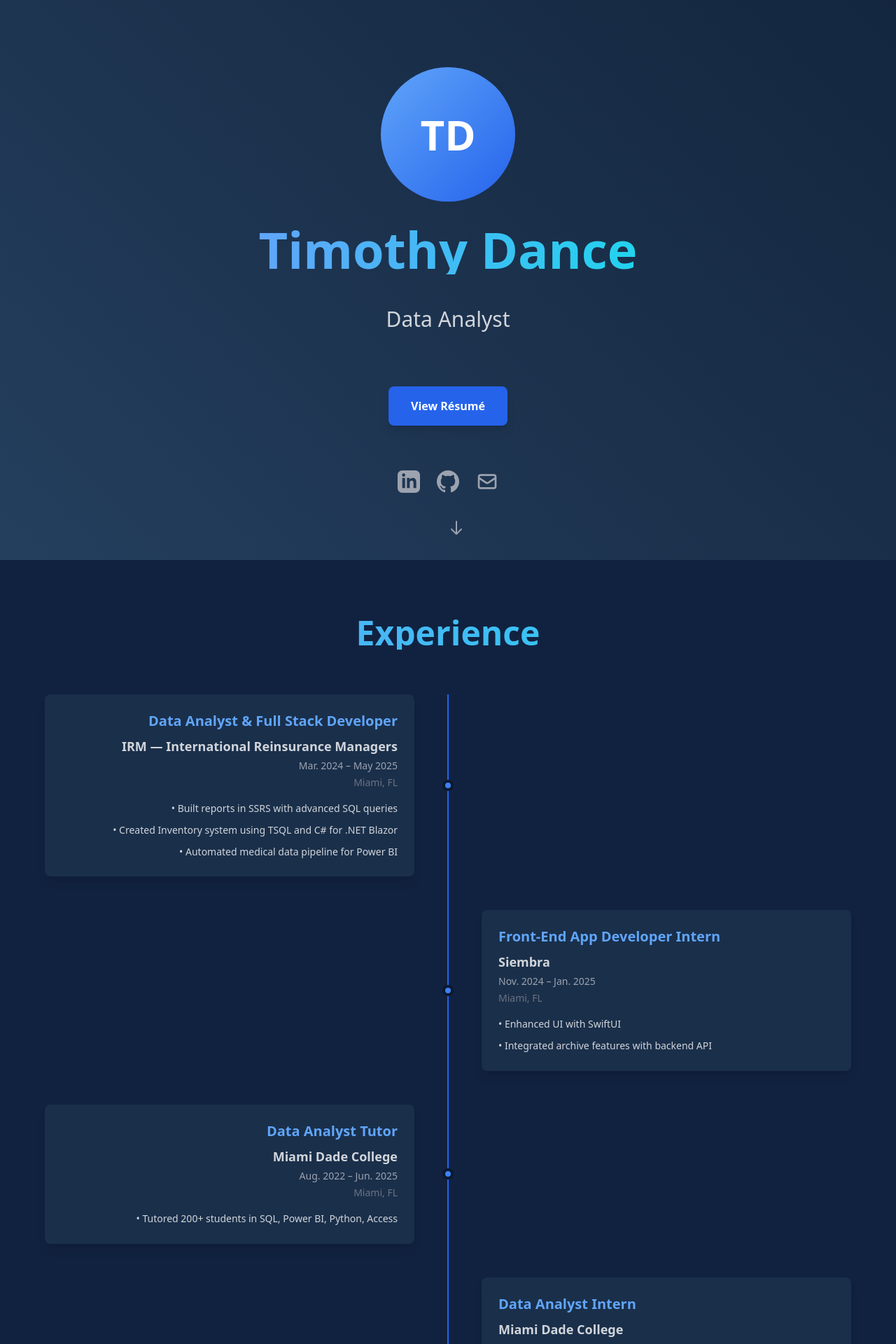
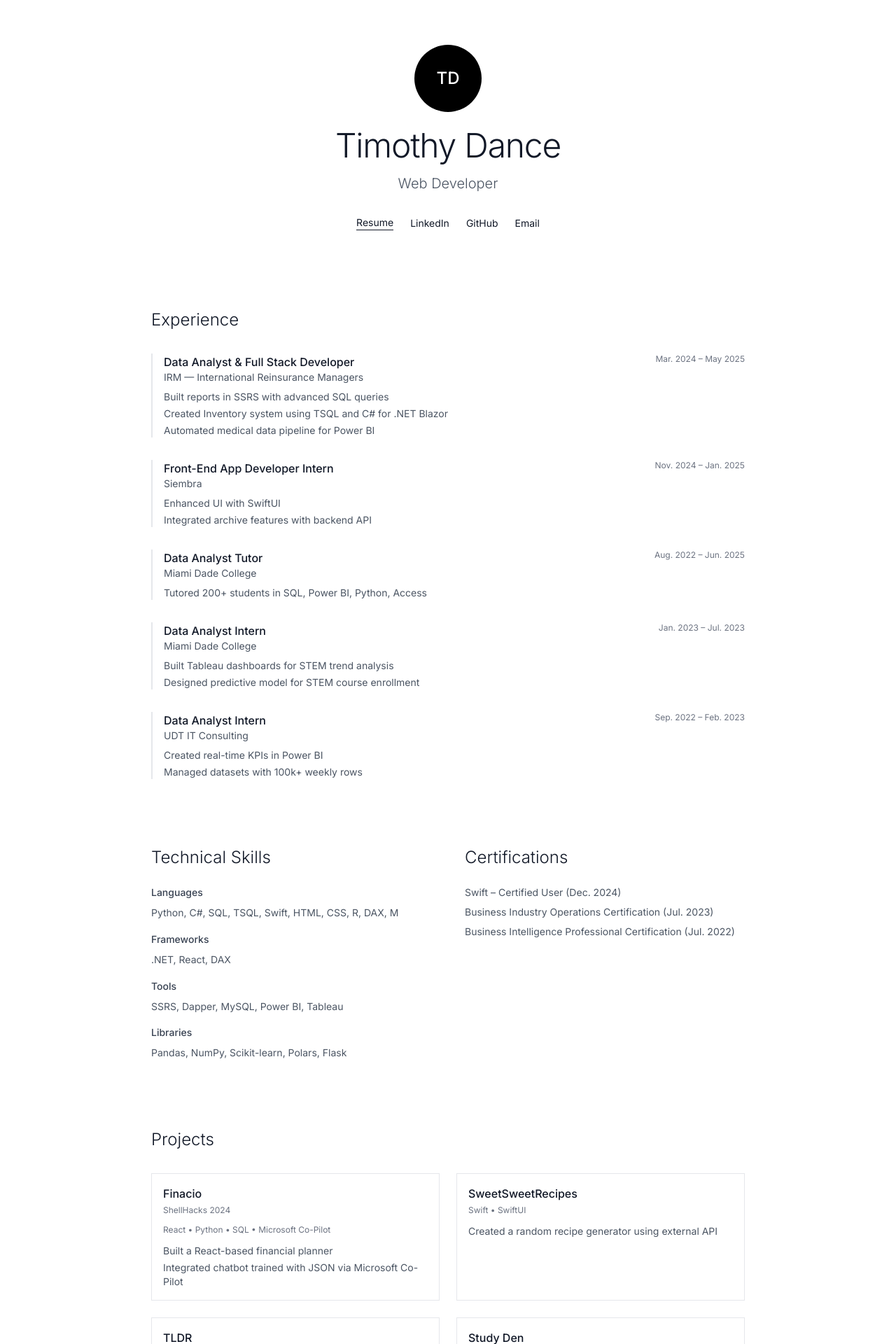
Before and after one commit to Kumasega64/profilePage, a React (Vite) app: page / in a window 1280 px wide. Shown: the top 1920 px of the page at 70% size. Built offline with nearby package versions, Linux system fonts and the light colour scheme.

Commit message:
Updated tailwind.config.js

```diff
--- a/src/App.jsx
+++ b/src/App.jsx
@@ -2,20 +2,20 @@ import React from 'react';
 import Hero from './components/Hero';
 import Experience from './components/Experience';
 import Skills from './components/Skills';
-import Education from './components/Education';
 import Projects from './components/Projects';
 
 function App() {
   return (
-    <div className="min-h-screen">
+    <div className="min-h-screen bg-white">
       <Hero />
       <Experience />
       <Skills />
-      <Education />
       <Projects />
 
-      <footer className="bg-navy-800 py-8 text-center text-gray-400 border-t border-navy-700">
-        <p>&copy; {new Date().getFullYear()} Timothy Dance. All rights reserved.</p>
+      <footer className="max-w-4xl mx-auto px-6 py-8 border-t border-gray-200">
+        <p className="text-xs text-gray-500 text-center">
+          &copy; {new Date().getFullYear()} Timothy Dance
+        </p>
       </footer>
     </div>
   );
--- a/src/components/Experience.jsx
+++ b/src/components/Experience.jsx
@@ -55,56 +55,30 @@ const experiences = [
 
 const Experience = () => {
   return (
-    <section id="experience" className="py-20 px-4 bg-navy-800">
-      <div className="max-w-6xl mx-auto">
-        <h2 className="text-4xl md:text-5xl font-bold text-center mb-16 bg-gradient-to-r from-blue-400 to-cyan-400 bg-clip-text text-transparent">
-          Experience
-        </h2>
+    <section id="experience" className="max-w-4xl mx-auto px-6 py-12">
+      <h2 className="text-2xl font-light text-gray-900 mb-8">Experience</h2>
 
-        <div className="relative">
-          <div className="absolute left-0 md:left-1/2 transform md:-translate-x-1/2 h-full w-0.5 bg-blue-600"></div>
-
-          <div className="space-y-12">
+      <div className="space-y-8">
         {experiences.map((exp, index) => (
-              <div
-                key={index}
-                className={`relative flex flex-col md:flex-row items-start md:items-center ${
-                  index % 2 === 0 ? 'md:flex-row' : 'md:flex-row-reverse'
-                }`}
-              >
-                <div className="absolute left-0 md:left-1/2 transform md:-translate-x-1/2 w-4 h-4 bg-blue-500 rounded-full border-4 border-navy-900"></div>
-
-                <div
-                  className={`ml-8 md:ml-0 md:w-1/2 ${
-                    index % 2 === 0 ? 'md:pr-12 md:text-right' : 'md:pl-12'
-                  }`}
-                >
-                  <div className="bg-navy-700 p-6 rounded-lg shadow-lg hover:shadow-blue-500/20 transition-all duration-300 transform hover:-translate-y-1">
-                    <h3 className="text-xl font-bold text-blue-400 mb-2">
+          <div key={index} className="border-l-2 border-gray-200 pl-4">
+            <div className="flex justify-between items-start mb-2">
+              <div>
+                <h3 className="text-base font-medium text-gray-900">
                   {exp.title}
                 </h3>
-                    <h4 className="text-lg font-semibold text-gray-300 mb-1">
-                      {exp.company}
-                    </h4>
-                    <p className="text-sm text-gray-400 mb-1">{exp.dates}</p>
-                    <p className="text-sm text-gray-500 mb-4">{exp.location}</p>
-                    <ul
-                      className={`space-y-2 text-gray-300 ${
-                        index % 2 === 0 ? 'md:text-right' : ''
-                      }`}
-                    >
+                <p className="text-sm text-gray-600">{exp.company}</p>
+              </div>
+              <span className="text-xs text-gray-500 whitespace-nowrap ml-4">
+                {exp.dates}
+              </span>
+            </div>
+            <ul className="space-y-1 text-sm text-gray-600">
               {exp.responsibilities.map((resp, idx) => (
-                        <li key={idx} className="text-sm leading-relaxed">
-                          • {resp}
-                        </li>
+                <li key={idx}>{resp}</li>
               ))}
             </ul>
           </div>
-                </div>
-              </div>
         ))}
-          </div>
-        </div>
       </div>
     </section>
   );
--- a/src/components/Hero.jsx
+++ b/src/components/Hero.jsx
@@ -13,80 +13,55 @@ const Hero = () => {
   }, []);
 
   return (
-    <section className="min-h-screen flex flex-col items-center justify-center px-4 relative overflow-hidden">
-      <div className="absolute inset-0 animated-gradient -z-10"></div>
-
-      <div className="max-w-4xl mx-auto text-center space-y-8">
-        <div className="relative w-48 h-48 mx-auto mb-8">
-          <div className="w-full h-full rounded-full bg-gradient-to-br from-blue-400 to-blue-600 flex items-center justify-center text-6xl font-bold">
-            TD
-          </div>
+    <section className="max-w-4xl mx-auto px-6 py-16">
+      <div className="text-center space-y-4">
+        <div className="w-24 h-24 mx-auto mb-6 rounded-full bg-black text-white flex items-center justify-center text-2xl font-medium">
+          TD
         </div>
 
-        <h1 className="text-5xl md:text-7xl font-bold mb-4 bg-gradient-to-r from-blue-400 to-cyan-400 bg-clip-text text-transparent">
+        <h1 className="text-5xl font-light tracking-tight text-gray-900">
           Timothy Dance
         </h1>
 
-        <div className="h-16 flex items-center justify-center">
-          <div className="relative perspective-1000">
-            <h2 className="text-2xl md:text-3xl text-gray-300 font-light">
-              {titles[currentTitleIndex]}
-            </h2>
-          </div>
-        </div>
+        <p className="text-xl text-gray-600 font-light">
+          {titles[currentTitleIndex]}
+        </p>
 
-        <div className="pt-8">
+        <div className="pt-4 flex justify-center items-center space-x-6">
           <a
             href="/resume.pdf"
             target="_blank"
             rel="noopener noreferrer"
-            className="inline-block px-8 py-4 bg-blue-600 hover:bg-blue-700 text-white font-semibold rounded-lg transition-all duration-300 transform hover:scale-105 shadow-lg hover:shadow-blue-500/50"
+            className="text-sm text-gray-900 hover:text-gray-600 transition-colors border-b border-gray-900 hover:border-gray-600"
           >
-            View Résumé
+            Resume
           </a>
-        </div>
 
-        <div className="flex justify-center space-x-6 pt-8">
           <a
             href="https://www.linkedin.com/in/timothy-dance-231149259/"
             target="_blank"
             rel="noopener noreferrer"
-            className="text-gray-400 hover:text-blue-400 transition-colors duration-300 transform hover:scale-110"
-            aria-label="LinkedIn"
+            className="text-sm text-gray-900 hover:text-gray-600 transition-colors"
           >
-            <svg className="w-8 h-8" fill="currentColor" viewBox="0 0 24 24">
-              <path d="M19 0h-14c-2.761 0-5 2.239-5 5v14c0 2.761 2.239 5 5 5h14c2.762 0 5-2.239 5-5v-14c0-2.761-2.238-5-5-5zm-11 19h-3v-11h3v11zm-1.5-12.268c-.966 0-1.75-.79-1.75-1.764s.784-1.764 1.75-1.764 1.75.79 1.75 1.764-.783 1.764-1.75 1.764zm13.5 12.268h-3v-5.604c0-3.368-4-3.113-4 0v5.604h-3v-11h3v1.765c1.396-2.586 7-2.777 7 2.476v6.759z"/>
-            </svg>
+            LinkedIn
           </a>
 
           <a
             href="https://github.com/Kumasega64"
             target="_blank"
             rel="noopener noreferrer"
-            className="text-gray-400 hover:text-blue-400 transition-colors duration-300 transform hover:scale-110"
-            aria-label="GitHub"
+            className="text-sm text-gray-900 hover:text-gray-600 transition-colors"
           >
-            <svg className="w-8 h-8" fill="currentColor" viewBox="0 0 24 24">
-              <path d="M12 0c-6.626 0-12 5.373-12 12 0 5.302 3.438 9.8 8.207 11.387.599.111.793-.261.793-.577v-2.234c-3.338.726-4.033-1.416-4.033-1.416-.546-1.387-1.333-1.756-1.333-1.756-1.089-.745.083-.729.083-.729 1.205.084 1.839 1.237 1.839 1.237 1.07 1.834 2.807 1.304 3.492.997.107-.775.418-1.305.762-1.604-2.665-.305-5.467-1.334-5.467-5.931 0-1.311.469-2.381 1.236-3.221-.124-.303-.535-1.524.117-3.176 0 0 1.008-.322 3.301 1.23.957-.266 1.983-.399 3.003-.404 1.02.005 2.047.138 3.006.404 2.291-1.552 3.297-1.23 3.297-1.23.653 1.653.242 2.874.118 3.176.77.84 1.235 1.911 1.235 3.221 0 4.609-2.807 5.624-5.479 5.921.43.372.823 1.102.823 2.222v3.293c0 .319.192.694.801.576 4.765-1.589 8.199-6.086 8.199-11.386 0-6.627-5.373-12-12-12z"/>
-            </svg>
+            GitHub
           </a>
 
           <a
             href="mailto:timothyvsn@gmail.com"
-            className="text-gray-400 hover:text-blue-400 transition-colors duration-300 transform hover:scale-110"
-            aria-label="Email"
+            className="text-sm text-gray-900 hover:text-gray-600 transition-colors"
           >
-            <svg className="w-8 h-8" fill="none" stroke="currentColor" viewBox="0 0 24 24">
-              <path strokeLinecap="round" strokeLinejoin="round" strokeWidth={2} d="M3 8l7.89 5.26a2 2 0 002.22 0L21 8M5 19h14a2 2 0 002-2V7a2 2 0 00-2-2H5a2 2 0 00-2 2v10a2 2 0 002 2z" />
-            </svg>
+            Email
           </a>
         </div>
-      </div>
-
-      <div className="absolute bottom-8 left-1/2 transform -translate-x-1/2 animate-bounce">
-        <svg className="w-6 h-6 text-gray-400" fill="none" stroke="currentColor" viewBox="0 0 24 24">
-          <path strokeLinecap="round" strokeLinejoin="round" strokeWidth={2} d="M19 14l-7 7m0 0l-7-7m7 7V3" />
-        </svg>
       </div>
     </section>
   );
--- a/src/components/Projects.jsx
+++ b/src/components/Projects.jsx
@@ -37,50 +37,33 @@ const projects = [
 
 const Projects = () => {
   return (
-    <section id="projects" className="py-20 px-4 bg-navy-900">
-      <div className="max-w-6xl mx-auto">
-        <h2 className="text-4xl md:text-5xl font-bold text-center mb-16 bg-gradient-to-r from-blue-400 to-cyan-400 bg-clip-text text-transparent">
-          Projects
-        </h2>
+    <section id="projects" className="max-w-4xl mx-auto px-6 py-12">
+      <h2 className="text-2xl font-light text-gray-900 mb-8">Projects</h2>
 
-        <div className="grid grid-cols-1 md:grid-cols-2 gap-8">
+      <div className="grid md:grid-cols-2 gap-6">
         {projects.map((project, index) => (
           <div
             key={index}
-              className="bg-navy-800 p-6 rounded-lg shadow-lg hover:shadow-blue-500/30 transition-all duration-300 transform hover:-translate-y-2 hover:scale-105 border border-navy-700 hover:border-blue-500/50"
+            className="border border-gray-200 p-4 hover:border-gray-400 transition-colors"
           >
-              <div className="mb-4">
-                <h3 className="text-2xl font-bold text-blue-400 mb-1">
+            <h3 className="text-base font-medium text-gray-900 mb-1">
               {project.title}
             </h3>
             {project.event && (
-                  <p className="text-sm text-cyan-400 font-semibold">
+              <p className="text-xs text-gray-500 mb-3">
                 {project.event}
               </p>
             )}
-              </div>
-
-              <div className="flex flex-wrap gap-2 mb-4">
-                {project.stack.map((tech, idx) => (
-                  <span
-                    key={idx}
-                    className="px-3 py-1 bg-blue-600/20 text-blue-300 rounded-full text-xs font-medium border border-blue-500/30"
-                  >
-                    {tech}
-                  </span>
-                ))}
-              </div>
-
-              <ul className="space-y-2">
+            <p className="text-xs text-gray-500 mb-3">
+              {project.stack.join(' • ')}
+            </p>
+            <ul className="space-y-1 text-sm text-gray-600">
               {project.description.map((item, idx) => (
-                  <li key={idx} className="text-gray-300 text-sm leading-relaxed">
-                    • {item}
-                  </li>
+                <li key={idx}>{item}</li>
               ))}
             </ul>
           </div>
         ))}
-        </div>
       </div>
     </section>
   );
--- a/src/components/Skills.jsx
+++ b/src/components/Skills.jsx
@@ -7,35 +7,39 @@ const skillsData = {
   Libraries: ['Pandas', 'NumPy', 'Scikit-learn', 'Polars', 'Flask'],
 };
 
+const certifications = [
+  'Swift – Certified User (Dec. 2024)',
+  'Business Industry Operations Certification (Jul. 2023)',
+  'Business Intelligence Professional Certification (Jul. 2022)',
+];
+
 const Skills = () => {
   return (
-    <section id="skills" className="py-20 px-4 bg-navy-900">
-      <div className="max-w-6xl mx-auto">
-        <h2 className="text-4xl md:text-5xl font-bold text-center mb-16 bg-gradient-to-r from-blue-400 to-cyan-400 bg-clip-text text-transparent">
-          Technical Skills
-        </h2>
+    <section id="skills" className="max-w-4xl mx-auto px-6 py-12">
+      <div className="grid md:grid-cols-2 gap-12">
+        <div>
+          <h2 className="text-2xl font-light text-gray-900 mb-6">Technical Skills</h2>
+          <div className="space-y-4">
+            {Object.entries(skillsData).map(([category, skills]) => (
+              <div key={category}>
+                <h3 className="text-sm font-medium text-gray-700 mb-2">{category}</h3>
+                <p className="text-sm text-gray-600 leading-relaxed">
+                  {skills.join(', ')}
+                </p>
+              </div>
+            ))}
+          </div>
+        </div>
 
-        <div className="grid grid-cols-1 md:grid-cols-2 lg:grid-cols-3 gap-8">
-          {Object.entries(skillsData).map(([category, skills]) => (
-            <div
-              key={category}
-              className="bg-navy-800 p-6 rounded-lg shadow-lg hover:shadow-blue-500/20 transition-all duration-300 transform hover:-translate-y-2"
-            >
-              <h3 className="text-2xl font-bold text-blue-400 mb-4 border-b border-blue-500/30 pb-2">
-                {category}
-              </h3>
-              <div className="flex flex-wrap gap-2">
-                {skills.map((skill, index) => (
-                  <span
-                    key={index}
-                    className="px-3 py-1.5 bg-navy-700 text-gray-300 rounded-full text-sm hover:bg-blue-600 hover:text-white transition-colors duration-300"
-                  >
-                    {skill}
-                  </span>
-                ))}
-              </div>
-            </div>
-          ))}
+        <div>
+          <h2 className="text-2xl font-light text-gray-900 mb-6">Certifications</h2>
+          <ul className="space-y-2">
+            {certifications.map((cert, index) => (
+              <li key={index} className="text-sm text-gray-600">
+                {cert}
+              </li>
+            ))}
+          </ul>
         </div>
       </div>
     </section>
--- a/src/index.css
+++ b/src/index.css
@@ -1,3 +1,5 @@
+@import url('https://fonts.googleapis.com/css2?family=Inter:wght@300;400;500;600;700&display=swap');
+
 @tailwind base;
 @tailwind components;
 @tailwind utilities;
@@ -8,46 +10,7 @@
   }
 
   body {
-    @apply bg-navy-900 text-white;
+    @apply bg-white text-gray-900;
+    font-family: 'Inter', system-ui, -apple-system, sans-serif;
   }
 }
-
-@layer utilities {
-  .animated-gradient {
-    background: linear-gradient(45deg, #0a192f, #1a2f4a, #2a4a6a, #1a2f4a, #0a192f);
-    background-size: 400% 400%;
-    animation: gradient 15s ease infinite;
-  }
-
-  @keyframes gradient {
-    0% {
-      background-position: 0% 50%;
-    }
-    50% {
-      background-position: 100% 50%;
-    }
-    100% {
-      background-position: 0% 50%;
-    }
-  }
-
-  .flip-animation {
-    animation: flip 6s infinite;
-    transform-style: preserve-3d;
-  }
-
-  @keyframes flip {
-    0%, 30% {
-      transform: rotateX(0deg);
-    }
-    33%, 63% {
-      transform: rotateX(90deg);
-    }
-    66%, 96% {
-      transform: rotateX(180deg);
-    }
-    100% {
-      transform: rotateX(270deg);
-    }
-  }
-}
```
Also changed, not shown: tailwind.config.js (+1 -9 lines). Lines whose indentation alone changed are shown as unchanged.
